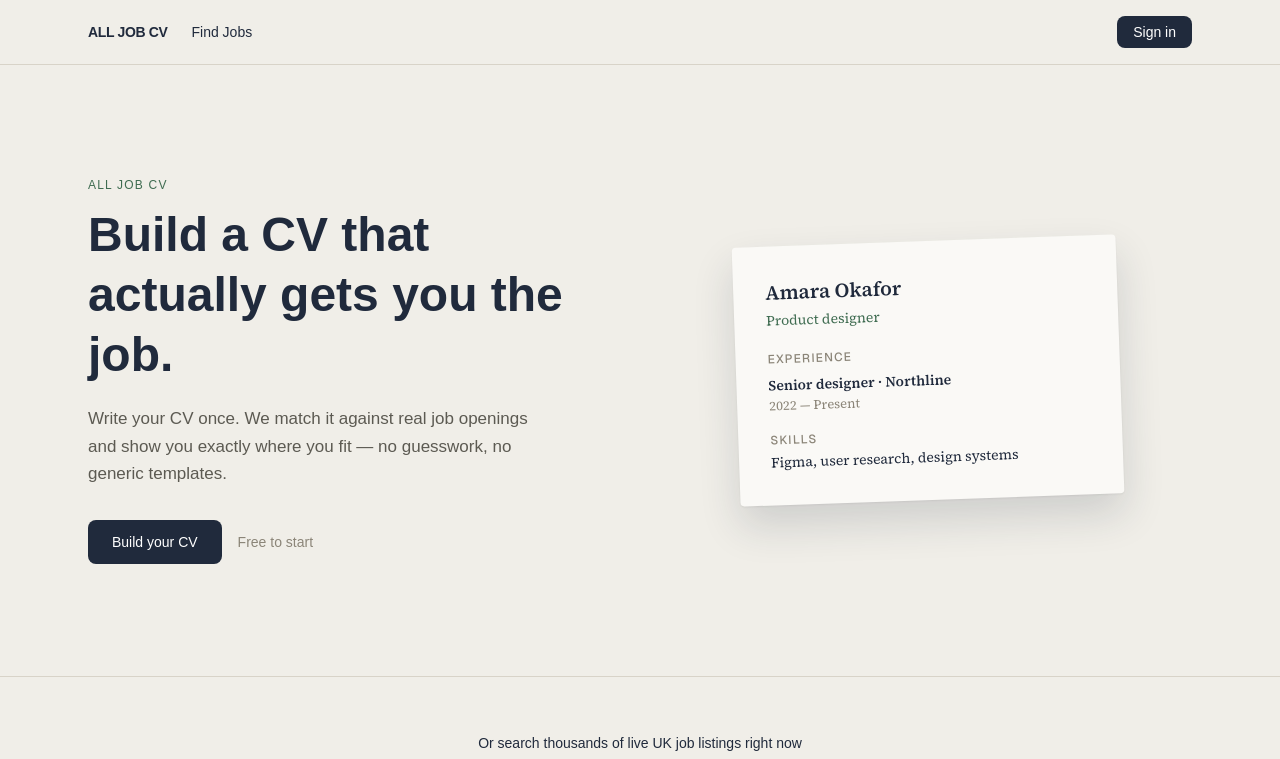
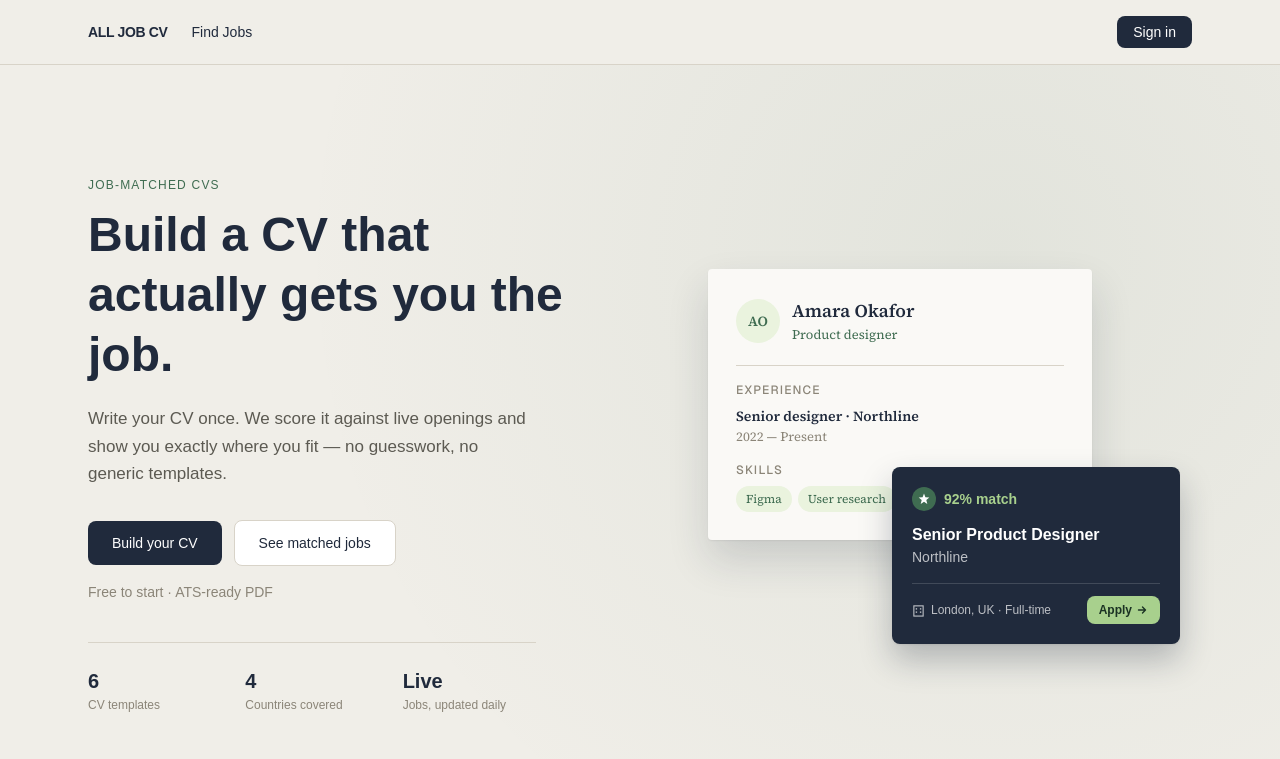
Before and after one commit to echospeach/all-job-cv, a Next.js app in the folder all-job-cv/: page / in a window 1280 px wide. Shown: the top 759 px of the page. Built offline with nearby package versions, Linux system fonts and the light colour scheme; no server answers.

Commit message:
Redesign homepage hero with navy match card and bullet-point CV editor

```diff
--- a/all-job-cv/app/builder/BuilderForm.tsx
+++ b/all-job-cv/app/builder/BuilderForm.tsx
@@ -11,6 +11,7 @@ import CompactTemplate from "@/app/lib/templates/CompactTemplate";
 import SidebarTemplate from "@/app/lib/templates/SidebarTemplate";
 import TemplatePicker from "./TemplatePicker";
 import TemplateGallery from "./TemplateGallery";
+import BulletEditor from "./BulletEditor";
 import PaywallModal from "./[id]/PaywallModal";
 
 type ExistingCv = {
@@ -343,11 +344,9 @@ export default function BuilderForm({
                     <input className="input mb-2" value={exp.role} onChange={(e) => updateExperience(i, "role", e.target.value)} placeholder="Role" />
                     <input className="input mb-2" value={exp.company} onChange={(e) => updateExperience(i, "company", e.target.value)} placeholder="Company" />
                     <input className="input mb-2" value={exp.dates} onChange={(e) => updateExperience(i, "dates", e.target.value)} placeholder="2022 - Present" />
-                    <textarea
-                      className="input min-h-[70px]"
+                    <BulletEditor
                       value={exp.description}
-                      onChange={(e) => updateExperience(i, "description", e.target.value)}
-                      placeholder="What did you do? One point per line works best."
+                      onChange={(val) => updateExperience(i, "description", val)}
                     />
                   </div>
                 ))}
--- /dev/null
+++ b/all-job-cv/app/builder/BulletEditor.tsx
@@ -0,0 +1,75 @@
+"use client";
+
+function bulletsFromText(text: string): string[] {
+  const lines = text.split("\n").map((l) => l.trim()).filter(Boolean);
+  return lines.length ? lines : [""];
+}
+
+export default function BulletEditor({
+  value,
+  onChange,
+}: {
+  value: string;
+  onChange: (value: string) => void;
+}) {
+  const bullets = bulletsFromText(value);
+
+  function updateBullet(index: number, text: string) {
+    const next = [...bullets];
+    next[index] = text;
+    onChange(next.join("\n"));
+  }
+
+  function addBullet() {
+    onChange([...bullets, ""].join("\n"));
+  }
+
+  function removeBullet(index: number) {
+    const next = bullets.filter((_, i) => i !== index);
+    onChange(next.join("\n"));
+  }
+
+  return (
+    <div className="space-y-2">
+      {bullets.map((bullet, i) => (
+        <div key={i} className="flex items-start gap-2">
+          <span className="mt-2.5 text-[#B8B2A3]" aria-hidden>
+            <svg width="12" height="16" viewBox="0 0 12 16" fill="none">
+              <circle cx="3" cy="3" r="1.2" fill="currentColor" />
+              <circle cx="9" cy="3" r="1.2" fill="currentColor" />
+              <circle cx="3" cy="8" r="1.2" fill="currentColor" />
+              <circle cx="9" cy="8" r="1.2" fill="currentColor" />
+              <circle cx="3" cy="13" r="1.2" fill="currentColor" />
+              <circle cx="9" cy="13" r="1.2" fill="currentColor" />
+            </svg>
+          </span>
+          <textarea
+            className="input min-h-[46px] flex-1"
+            value={bullet}
+            onChange={(e) => updateBullet(i, e.target.value)}
+            placeholder="What did you do?"
+          />
+          {bullets.length > 1 && (
+            <button
+              type="button"
+              onClick={() => removeBullet(i)}
+              className="mt-2 text-[#8B8578] hover:text-[#993C1D]"
+              aria-label="Remove bullet"
+            >
+              <svg width="14" height="14" viewBox="0 0 14 14" fill="none">
+                <path d="M2 2L12 12M12 2L2 12" stroke="currentColor" strokeWidth="1.4" strokeLinecap="round" />
+              </svg>
+            </button>
+          )}
+        </div>
+      ))}
+      <button
+        type="button"
+        onClick={addBullet}
+        className="text-sm font-medium text-[#3F6C51] hover:underline"
+      >
+        + Add bullet
+      </button>
+    </div>
+  );
+}
--- a/all-job-cv/app/page.tsx
+++ b/all-job-cv/app/page.tsx
@@ -4,41 +4,89 @@ import HomeJobSearch from "@/app/components/HomeJobSearch";
 
 const serif = Source_Serif_4({ subsets: ["latin"], weight: ["400", "600"] });
 
+function Initials({ name }: { name: string }) {
+  const initials = name
+    .split(" ")
+    .slice(0, 2)
+    .map((p) => p[0])
+    .join("");
+  return (
+    <div className="flex h-11 w-11 items-center justify-center rounded-full bg-[#EAF3DE] text-sm font-semibold text-[#3F6C51]">
+      {initials}
+    </div>
+  );
+}
+
 export default function Home() {
   return (
     <main className="bg-[#F0EEE8]">
       {/* Hero */}
-      <section className="mx-auto grid max-w-6xl grid-cols-1 items-center gap-12 px-6 py-20 lg:grid-cols-2 lg:py-28">
+      <section className="relative overflow-hidden">
+        <div
+          className="pointer-events-none absolute inset-0"
+          style={{
+            background:
+              "radial-gradient(700px circle at 78% 25%, rgba(63,108,81,0.08), transparent)",
+          }}
+        />
+        <div className="relative mx-auto grid max-w-6xl grid-cols-1 items-center gap-16 px-6 py-20 lg:grid-cols-2 lg:py-28">
           <div>
             <p className="mb-3 text-xs font-medium uppercase tracking-widest text-[#3F6C51]">
-            All job CV
+              Job-matched CVs
             </p>
             <h1 className="text-4xl font-semibold leading-tight text-[#202A3C] sm:text-5xl">
               Build a CV that actually gets you the job.
             </h1>
             <p className="mt-5 max-w-md text-[17px] leading-relaxed text-[#5C5A52]">
-            Write your CV once. We match it against real job openings and show
+              Write your CV once. We score it against live openings and show
               you exactly where you fit — no guesswork, no generic templates.
             </p>
-          <div className="mt-8 flex items-center gap-4">
+            <div className="mt-8 flex flex-wrap items-center gap-3">
               <Link
                 href="/builder"
                 className="rounded-lg bg-[#202A3C] px-6 py-3 text-sm font-medium text-white transition hover:bg-[#2C3B52]"
               >
                 Build your CV
               </Link>
-            <span className="text-sm text-[#8B8578]">Free to start</span>
+              <Link
+                href="/jobs"
+                className="rounded-lg border border-[#D8D3C8] bg-white px-6 py-3 text-sm font-medium text-[#202A3C] transition hover:border-[#8B8578]"
+              >
+                See matched jobs
+              </Link>
+            </div>
+            <p className="mt-4 text-sm text-[#8B8578]">Free to start · ATS-ready PDF</p>
+
+            <div className="mt-10 grid max-w-md grid-cols-3 gap-6 border-t border-[#D8D3C8] pt-6">
+              <div>
+                <p className="text-xl font-semibold text-[#202A3C]">6</p>
+                <p className="mt-0.5 text-xs text-[#8B8578]">CV templates</p>
+              </div>
+              <div>
+                <p className="text-xl font-semibold text-[#202A3C]">4</p>
+                <p className="mt-0.5 text-xs text-[#8B8578]">Countries covered</p>
+              </div>
+              <div>
+                <p className="text-xl font-semibold text-[#202A3C]">Live</p>
+                <p className="mt-0.5 text-xs text-[#8B8578]">Jobs, updated daily</p>
+              </div>
             </div>
           </div>
 
-        {/* Sample CV card */}
-        <div className="relative">
+          {/* Overlapping cards */}
+          <div className="relative mx-auto w-full max-w-md pb-16 pr-10 sm:pb-20 sm:pr-16">
             <div
-            className={`${serif.className} mx-auto max-w-sm -rotate-2 rounded-sm bg-[#FAF9F6] p-8 shadow-[0_1px_2px_rgba(0,0,0,0.06),0_20px_40px_rgba(32,42,60,0.16)]`}
+              className={`${serif.className} rounded-sm bg-[#FAF9F6] p-7 shadow-[0_1px_2px_rgba(0,0,0,0.06),0_20px_40px_rgba(32,42,60,0.16)]`}
             >
-            <h2 className="text-xl font-semibold text-[#202A3C]">Amara Okafor</h2>
-            <p className="mt-1 text-[14px] text-[#3F6C51]">Product designer</p>
-            <div className="mt-5">
+              <div className="flex items-center gap-3">
+                <Initials name="Amara Okafor" />
+                <div>
+                  <h2 className="text-lg font-semibold text-[#202A3C]">Amara Okafor</h2>
+                  <p className="text-[13px] text-[#3F6C51]">Product designer</p>
+                </div>
+              </div>
+
+              <div className="mt-5 border-t border-[#D8D3C8] pt-4">
                 <p className="text-xs font-sans font-medium uppercase tracking-widest text-[#8B8578]">
                   Experience
                 </p>
@@ -47,14 +95,50 @@ export default function Home() {
                 </p>
                 <p className="text-[13px] text-[#8B8578]">2022 — Present</p>
               </div>
+
               <div className="mt-4">
                 <p className="text-xs font-sans font-medium uppercase tracking-widest text-[#8B8578]">
                   Skills
                 </p>
-              <p className="mt-1 text-[14px] text-[#202A3C]">
-                Figma, user research, design systems
-              </p>
+                <div className="mt-2 flex flex-wrap gap-1.5">
+                  <span className="rounded-full bg-[#EAF3DE] px-2.5 py-1 text-[12px] font-medium text-[#3F6C51]">
+                    Figma
+                  </span>
+                  <span className="rounded-full bg-[#EAF3DE] px-2.5 py-1 text-[12px] font-medium text-[#3F6C51]">
+                    User research
+                  </span>
+                  <span className="rounded-full bg-[#EAF3DE] px-2.5 py-1 text-[12px] font-medium text-[#3F6C51]">
+                    Design systems
+                  </span>
                 </div>
+              </div>
+            </div>
+
+            {/* Floating match card */}
+            <div className="relative mt-4 w-full rounded-lg bg-[#202A3C] p-5 text-white shadow-[0_1px_2px_rgba(0,0,0,0.06),0_16px_32px_rgba(32,42,60,0.28)] sm:absolute sm:-bottom-6 sm:-right-6 sm:mt-0 sm:w-72">
+              <div className="flex items-center gap-2">
+                <span className="flex h-6 w-6 items-center justify-center rounded-full bg-[#3F6C51]">
+                  <StarIcon />
+                </span>
+                <span className="text-sm font-semibold text-[#A8D08D]">92% match</span>
+              </div>
+              <p className="mt-3 text-base font-semibold">Senior Product Designer</p>
+              <p className="text-sm text-white/70">Northline</p>
+              <div className="mt-4 flex items-center justify-between border-t border-white/15 pt-3">
+                <span className="flex items-center gap-1.5 text-xs text-white/70">
+                  <BuildingIcon />
+                  London, UK · Full-time
+                </span>
+                <Link
+                  href="/jobs"
+                  className="flex items-center gap-1 rounded-lg bg-[#A8D08D] px-3 py-1.5 text-xs font-semibold text-[#1B3324] hover:bg-[#98C27A]"
+                >
+                  Apply
+                  <ArrowIcon />
+                </Link>
+              </div>
+            </div>
+
           </div>
         </div>
       </section>
@@ -63,7 +147,7 @@ export default function Home() {
       <section className="border-t border-[#D8D3C8] bg-[#F0EEE8] py-14">
         <div className="mx-auto max-w-6xl px-6">
           <p className="mb-2 text-center text-sm font-medium text-[#202A3C]">
-            Or search thousands of live UK job listings right now
+            Or search thousands of live job listings right now
           </p>
           <HomeJobSearch />
         </div>
@@ -73,14 +157,17 @@ export default function Home() {
       <section className="border-t border-[#D8D3C8] bg-[#FAF9F6]">
         <div className="mx-auto grid max-w-6xl grid-cols-1 gap-10 px-6 py-16 sm:grid-cols-3">
           <Feature
+            icon={<PenIcon />}
             title="Write it once"
             body="Fill in your experience, skills, and education in a clean editor with a live preview."
           />
           <Feature
+            icon={<TargetIcon />}
             title="Get matched"
             body="Your CV is compared against real listings so you see the roles you're actually suited for."
           />
           <Feature
+            icon={<CheckIcon />}
             title="Apply with confidence"
             body="Export a polished PDF or apply straight from a match, tailored to each posting."
           />
@@ -90,11 +177,68 @@ export default function Home() {
   );
 }
 
-function Feature({ title, body }: { title: string; body: string }) {
+function Feature({ icon, title, body }: { icon: React.ReactNode; title: string; body: string }) {
   return (
     <div>
+      <div className="mb-3 flex h-9 w-9 items-center justify-center rounded-lg bg-[#EAF3DE] text-[#3F6C51]">
+        {icon}
+      </div>
       <h3 className="text-[15px] font-semibold text-[#202A3C]">{title}</h3>
       <p className="mt-2 text-[14px] leading-relaxed text-[#5C5A52]">{body}</p>
     </div>
   );
 }
+
+function StarIcon() {
+  return (
+    <svg width="12" height="12" viewBox="0 0 12 12" fill="white">
+      <path d="M6 0.5L7.4 4.2L11.3 4.6L8.3 7.1L9.3 11L6 8.8L2.7 11L3.7 7.1L0.7 4.6L4.6 4.2L6 0.5Z" />
+    </svg>
+  );
+}
+
+function BuildingIcon() {
+  return (
+    <svg width="13" height="13" viewBox="0 0 14 14" fill="none">
+      <rect x="2" y="2" width="10" height="11" stroke="currentColor" strokeWidth="1.2" />
+      <rect x="4" y="4.5" width="1.5" height="1.5" fill="currentColor" />
+      <rect x="8.5" y="4.5" width="1.5" height="1.5" fill="currentColor" />
+      <rect x="4" y="8" width="1.5" height="1.5" fill="currentColor" />
+      <rect x="8.5" y="8" width="1.5" height="1.5" fill="currentColor" />
+    </svg>
+  );
+}
+
+function ArrowIcon() {
+  return (
+    <svg width="12" height="12" viewBox="0 0 12 12" fill="none">
+      <path d="M2.5 6H9.5M9.5 6L6.5 3M9.5 6L6.5 9" stroke="currentColor" strokeWidth="1.4" strokeLinecap="round" strokeLinejoin="round" />
+    </svg>
+  );
+}
+
+function PenIcon() {
+  return (
+    <svg width="18" height="18" viewBox="0 0 18 18" fill="none">
+      <path d="M11.5 2.5L15.5 6.5L6 16H2V12L11.5 2.5Z" stroke="currentColor" strokeWidth="1.4" strokeLinejoin="round" />
+    </svg>
+  );
+}
+
+function TargetIcon() {
+  return (
+    <svg width="18" height="18" viewBox="0 0 18 18" fill="none">
+      <circle cx="9" cy="9" r="7" stroke="currentColor" strokeWidth="1.4" />
+      <circle cx="9" cy="9" r="3.5" stroke="currentColor" strokeWidth="1.4" />
+      <circle cx="9" cy="9" r="0.8" fill="currentColor" />
+    </svg>
+  );
+}
+
+function CheckIcon() {
+  return (
+    <svg width="18" height="18" viewBox="0 0 18 18" fill="none">
+      <path d="M3 9.5L7 13.5L15 4.5" stroke="currentColor" strokeWidth="1.6" strokeLinecap="round" strokeLinejoin="round" />
+    </svg>
+  );
+}
```
Lines whose indentation alone changed are shown as unchanged.
